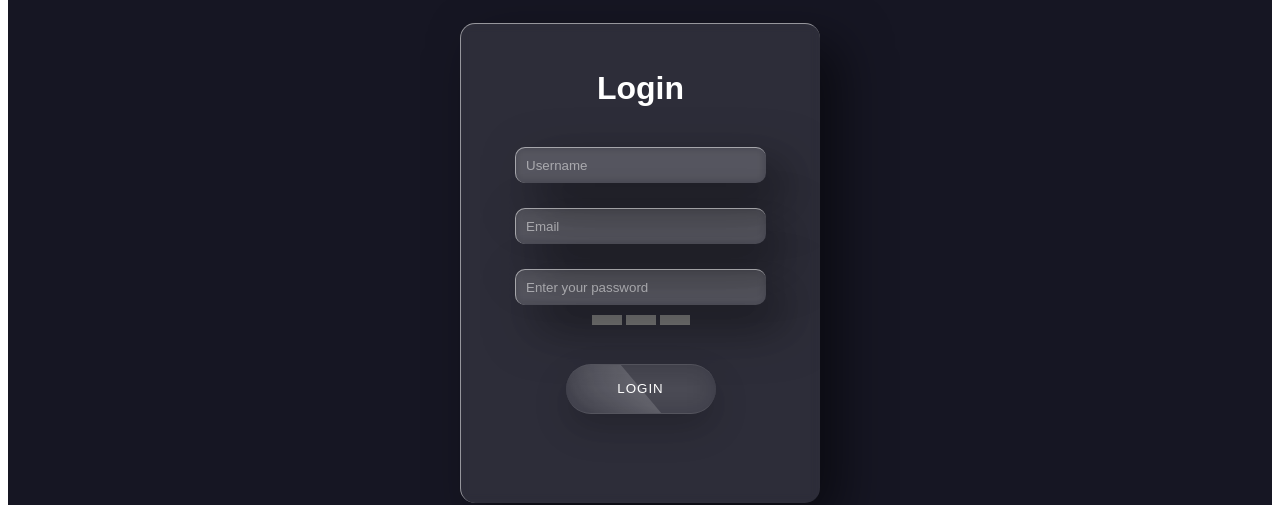
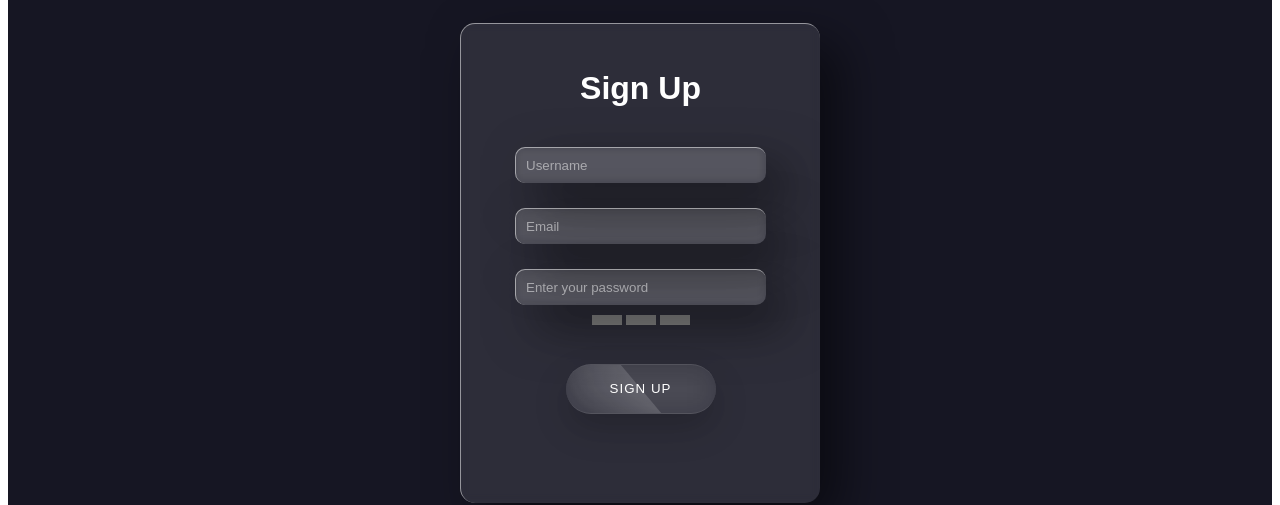
Before and after one commit to BWDmitriy/angular_assignment, an Angular app: page / in a window 1280 px wide. Shown: the part 145-650 px from the top of the page. Built offline with nearby package versions, Linux system fonts and the light colour scheme.

Commit message:
Tilt fixed

```diff
--- a/src/app/gmorph-form/gmorph-form.component.css
+++ b/src/app/gmorph-form/gmorph-form.component.css
@@ -54,7 +54,7 @@ body::after {
   backdrop-filter: blur(5px);
   z-index: 1;
 }
-.login-heading {
+.signup-heading {
   color: white;
   margin-bottom: 350px;
   position: absolute;
--- a/src/app/gmorph-form/gmorph-form.component.html
+++ b/src/app/gmorph-form/gmorph-form.component.html
@@ -1,13 +1,13 @@
 <div class="container">
     <div class="card" #card>
-        <h1 class="login-heading">Login</h1>
+        <h1 class="signup-heading">Sign Up</h1>
         <div class="input-wrapper" [formGroup]="form">
             <app-input formControlName="username" placeholder="Username"></app-input>
             <app-input formControlName="email" placeholder="Email"></app-input>
             <app-password-strength formControlName="password"></app-password-strength>
         </div>
         <div class="container-button">
-            <button class="btn"><a href="#">Login</a></button>
+            <button class="btn"><a href="#">Sign Up</a></button>
         </div>
     </div>
 </div>
--- a/src/app/gmorph-form/gmorph-form.component.ts
+++ b/src/app/gmorph-form/gmorph-form.component.ts
@@ -4,6 +4,7 @@ import {
   ViewChildren,
   QueryList,
   ElementRef,
+  AfterViewInit,
 } from '@angular/core';
 import { FormGroup, FormControl, ReactiveFormsModule } from '@angular/forms';
 import { PasswordStrengthComponent } from '../password-strength/password-strength.component';
@@ -23,7 +24,7 @@ import VanillaTilt from 'vanilla-tilt';
     InputComponent,
   ],
 })
-export class GmorphFormComponent implements OnInit {
+export class GmorphFormComponent implements OnInit, AfterViewInit {
   form: FormGroup = new FormGroup({});
 
   @ViewChildren('card') cards: QueryList<ElementRef> =
@@ -35,15 +36,31 @@ export class GmorphFormComponent implements OnInit {
       email: new FormControl(''),
       password: new FormControl(''),
     });
+  }
 
+  ngAfterViewInit(): void {
+    if (typeof window !== 'undefined') {
       this.cards.changes.subscribe((cards: QueryList<ElementRef>) => {
         const elements = cards.toArray().map((card) => card.nativeElement);
+        if (elements.length > 0) {
           VanillaTilt.init(elements, {
             max: 15,
             speed: 400,
             glare: true,
             'max-glare': 0.5,
           });
+        }
+      });
+
+      const elements = this.cards.toArray().map((card) => card.nativeElement);
+      if (elements.length > 0) {
+        VanillaTilt.init(elements, {
+          max: 15,
+          speed: 400,
+          glare: true,
+          'max-glare': 0.5,
         });
       }
     }
+  }
+}
```
Lines whose indentation alone changed are shown as unchanged.
